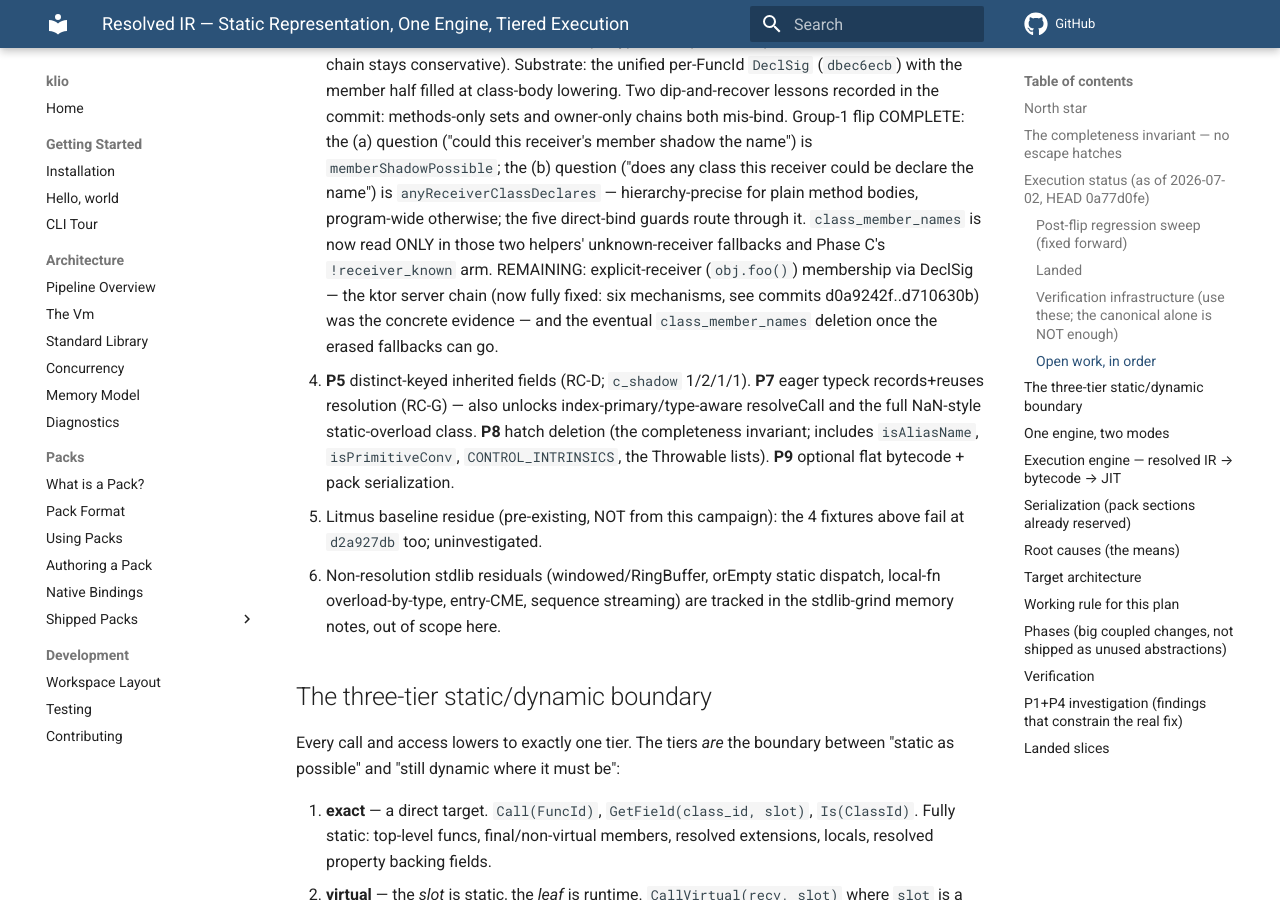
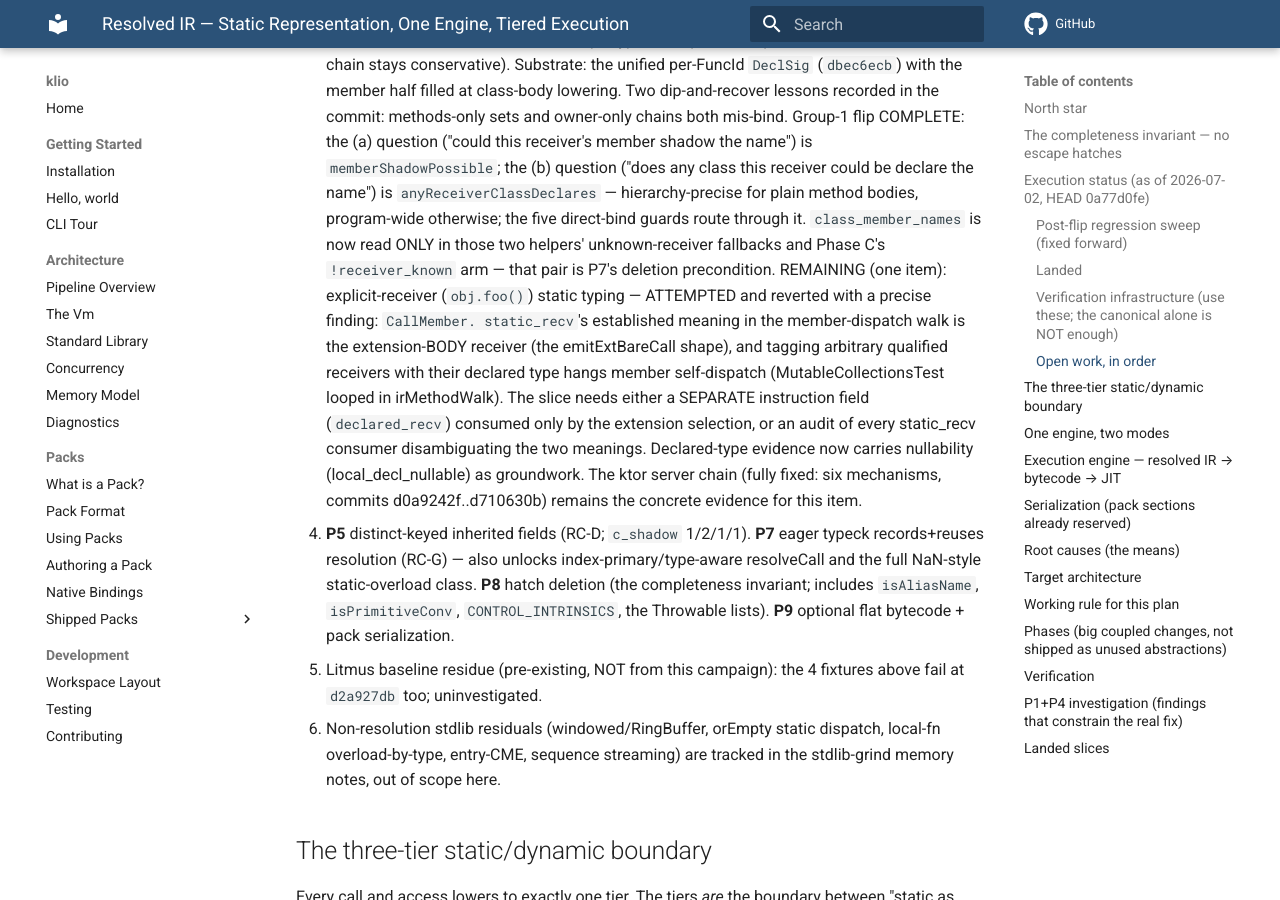
Before and after one commit to DrewCarlson/klio, an MkDocs documentation site: the page built from docs/resolution-unification-plan.md, in a window 1280 px wide and 900 px high, scrolled down 5903 px. Built offline with MkDocs 1.6.1 and Material for MkDocs 9.7.7, drawn with Linux system fonts in a browser that asks for light colours; comment, search, counter and statistics services are not loaded.

Commit message:
docs: explicit-receiver static typing finding — static_recv meaning collision

```diff
--- a/docs/resolution-unification-plan.md
+++ b/docs/resolution-unification-plan.md
@@ -237,11 +237,18 @@ recover arc ran 2006 → 2000 (P1) → 1997 (P2, behavior-neutral by audit proof
    `anyReceiverClassDeclares` — hierarchy-precise for plain method bodies,
    program-wide otherwise; the five direct-bind guards route through it.
    `class_member_names` is now read ONLY in those two helpers' unknown-receiver
-   fallbacks and Phase C's `!receiver_known` arm. REMAINING: explicit-receiver
-   (`obj.foo()`) membership via DeclSig — the ktor server chain (now fully
-   fixed: six mechanisms, see commits d0a9242f..d710630b) was the concrete
-   evidence — and the eventual `class_member_names` deletion once the erased
-   fallbacks can go.
+   fallbacks and Phase C's `!receiver_known` arm — that pair is P7's deletion
+   precondition. REMAINING (one item): explicit-receiver (`obj.foo()`) static
+   typing — ATTEMPTED and reverted with a precise finding: `CallMember.
+   static_recv`'s established meaning in the member-dispatch walk is the
+   extension-BODY receiver (the emitExtBareCall shape), and tagging arbitrary
+   qualified receivers with their declared type hangs member self-dispatch
+   (MutableCollectionsTest looped in irMethodWalk). The slice needs either a
+   SEPARATE instruction field (`declared_recv`) consumed only by the extension
+   selection, or an audit of every static_recv consumer disambiguating the two
+   meanings. Declared-type evidence now carries nullability (local_decl_nullable)
+   as groundwork. The ktor server chain (fully fixed: six mechanisms, commits
+   d0a9242f..d710630b) remains the concrete evidence for this item.
 4. **P5** distinct-keyed inherited fields (RC-D; `c_shadow` 1/2/1/1). **P7** eager
    typeck records+reuses resolution (RC-G) — also unlocks index-primary/type-aware
    resolveCall and the full NaN-style static-overload class. **P8** hatch deletion
```
